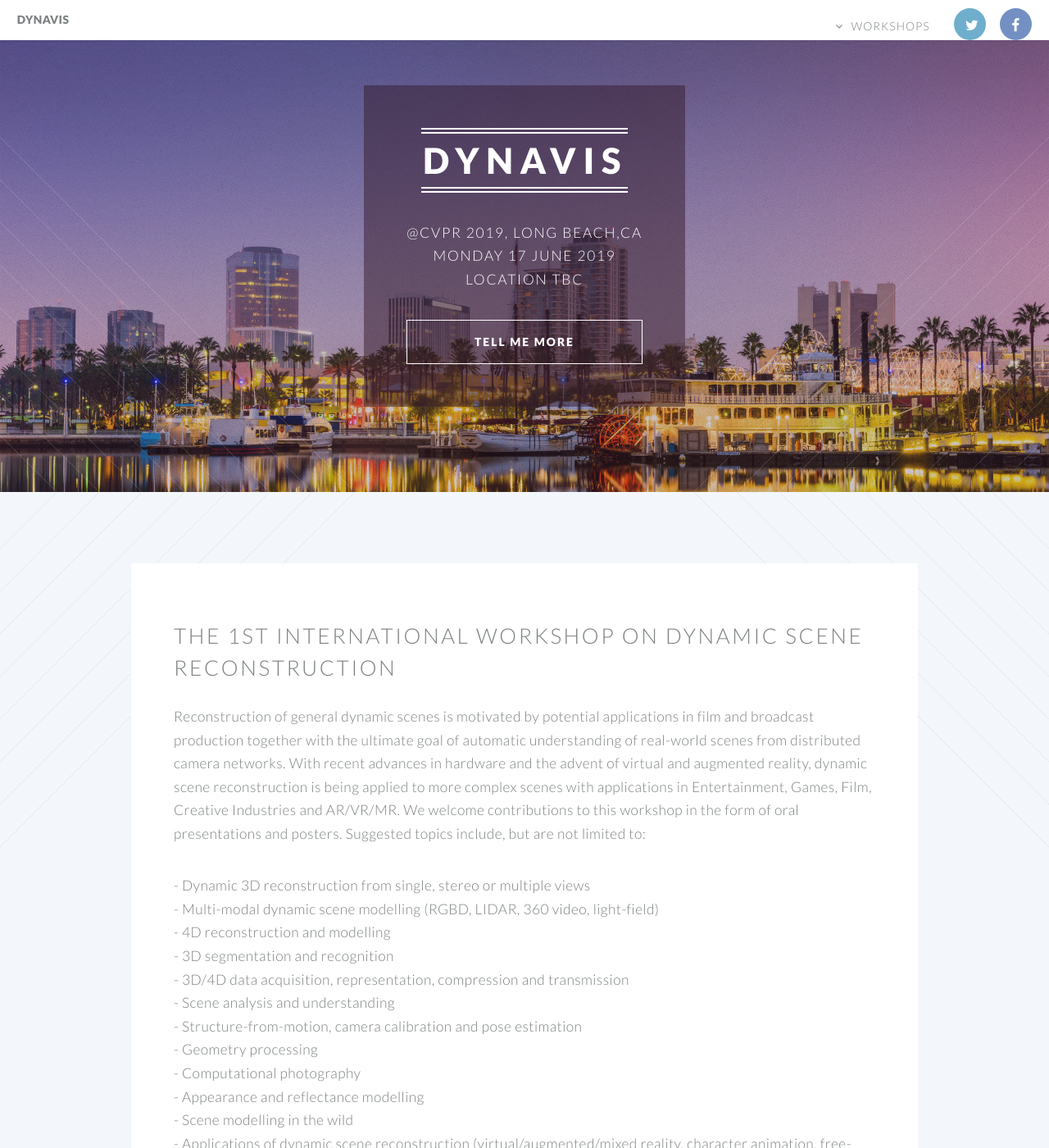
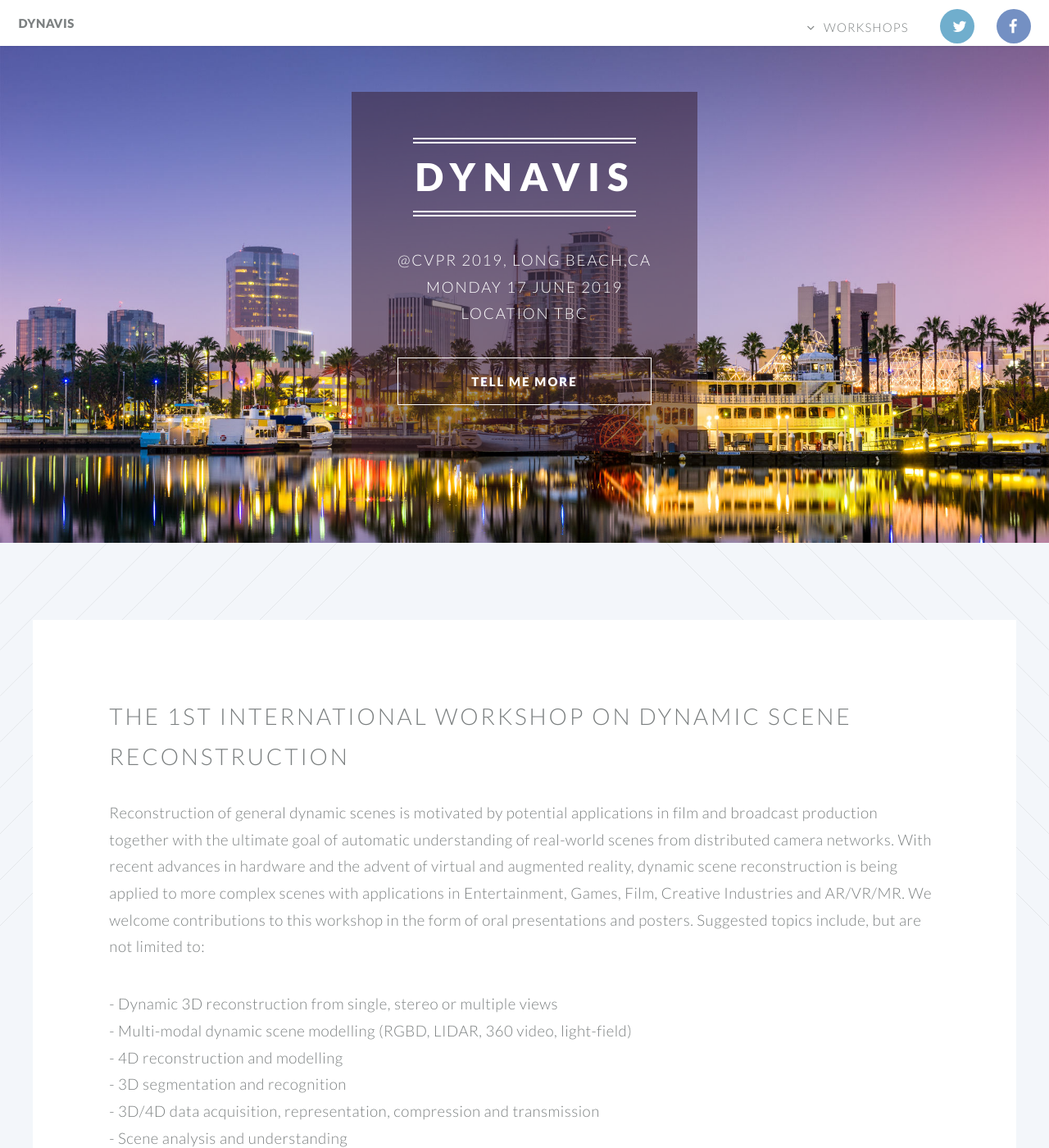
Before and after one commit to DynaVis/DynaVis.github.io, a Jekyll site: the page built from 2019.html, in a window 1280 px wide and 1400 px high. Shown: the whole window at 82% size. Built offline with Jekyll 4.4.1, drawn with Linux system fonts in a browser that asks for light colours.

Commit message:
Update links to be absolute and corrected head to include css

```diff
--- a/_includes/head.html
+++ b/_includes/head.html
@@ -17,12 +17,12 @@
     <script src="/js/skel.min.js"></script>
     <script src="/js/skel-layers.min.js"></script>
     <script src="/js/init.js"></script>
-    <noscript>
-        <link rel="stylesheet" href="/css/skel.css" />
-        <link rel="stylesheet" href="/css/style.css" />
-        <link rel="stylesheet" href="/css/style-wide.css" />
-        <link rel="stylesheet" href="/css/style-noscript.css" />
-    </noscript>
+
+    <link rel="stylesheet" href="/css/skel.css" />
+    <link rel="stylesheet" href="/css/style.css" />
+    <link rel="stylesheet" href="/css/style-wide.css" />
+    <link rel="stylesheet" href="/css/style-noscript.css" />
+
     <!--[if lte IE 8]><link rel="stylesheet" href="/css/ie/v8.css" /><![endif]-->
     <!--[if lte IE 9]><link rel="stylesheet" href="/css/ie/v9.css" /><![endif]-->
     <meta name="viewport" content="width=device-width">
--- a/css/style.css
+++ b/css/style.css
@@ -247,7 +247,7 @@
 	}
 
 		.image:before {
-			background: url("images/overlay.png");
+			background: url("/images/overlay.png");
 			content: '';
 			height: 100%;
 			left: 0;
@@ -581,7 +581,7 @@
 
 		.wrapper.style2 {
 			background-color: #83d3c9;
-			background-image: url("images/light-bl.svg"), url("images/light-br.svg");
+			background-image: url("/images/light-bl.svg"), url("/images/light-br.svg");
 			background-position: bottom left, bottom right;
 			background-repeat: no-repeat, no-repeat;
 			background-size: 25em, 25em;
@@ -812,7 +812,7 @@
 	#banner {
 		background-attachment: scroll, scroll, scroll, fixed;
 		background-color: #645862;
-		background-image: url("images/light-bl.svg"), url("images/light-br.svg"), url("images/overlay.png"), url("../images/banner.jpg");
+		background-image: url("/images/light-bl.svg"), url("/images/light-br.svg"), url("/images/overlay.png"), url("/images/banner.jpg");
 		background-position: bottom left, bottom right, top left, top center;
 		background-repeat: no-repeat, no-repeat, repeat, no-repeat;
 		background-size: 25em, 25em, auto, cover;
```
